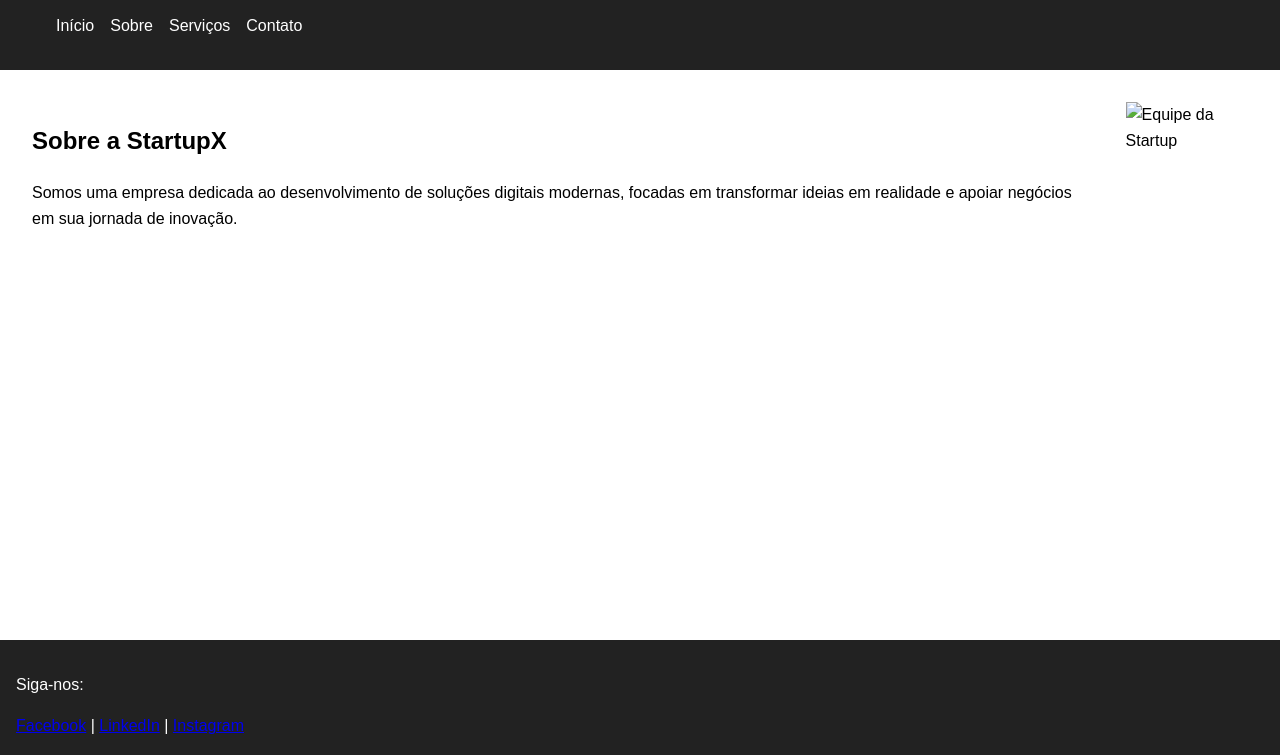
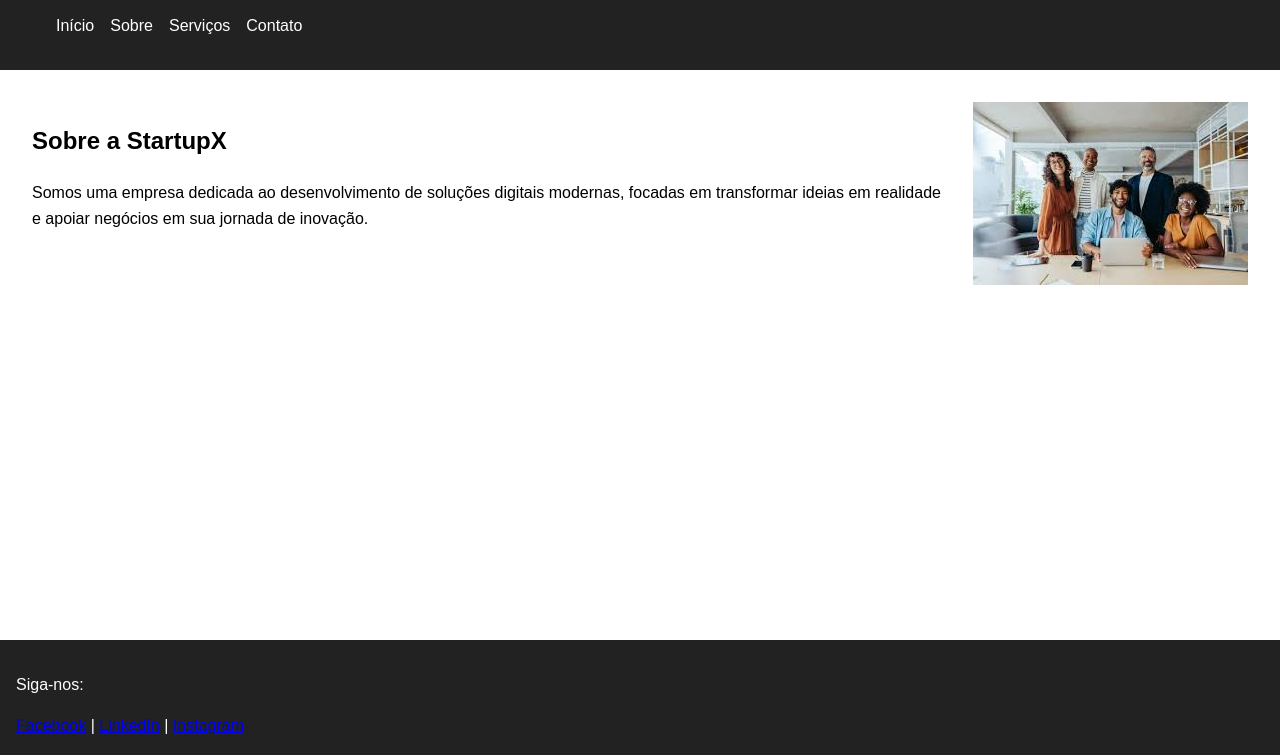
Before and after one commit to Ab1ga1l-tech/atividadeSenai, a plain HTML site: page sobre.html in a window 1280 px wide. Shown: the part 45-800 px from the top of the page. Drawn offline with Linux system fonts and the light colour scheme.

Commit message:
Update sobre.html

```diff
--- a/sobre.html
+++ b/sobre.html
@@ -27,7 +27,7 @@
         focadas em transformar ideias em realidade e apoiar negócios em sua jornada de inovação.</p>
       </div>
       <div class="imagem">
-        <img src="img/sobre.png" alt="Equipe da Startup">
+        <img src="equipe.jpg" alt="Equipe da Startup">
       </div>
     </section>
   </main>
```
